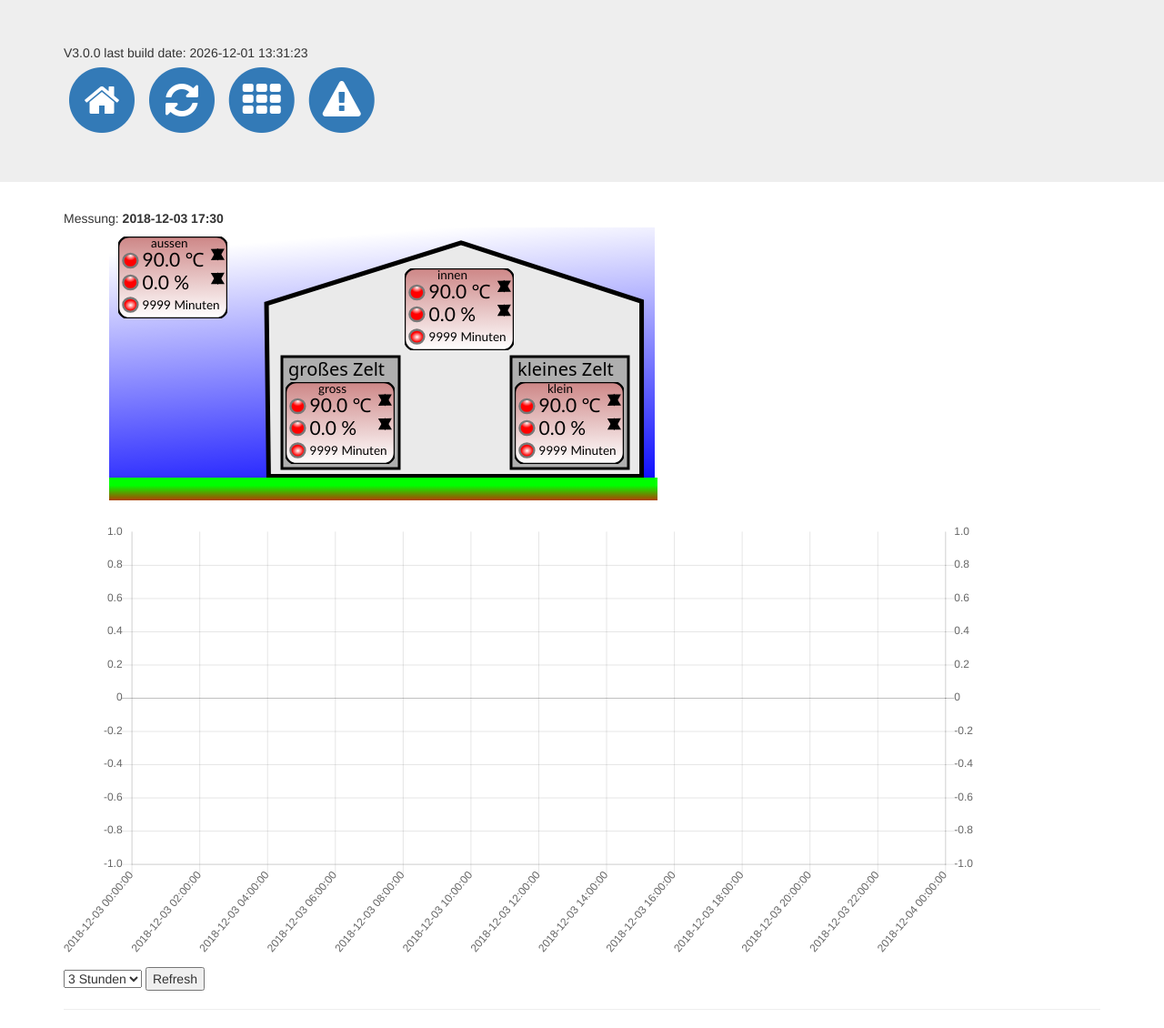
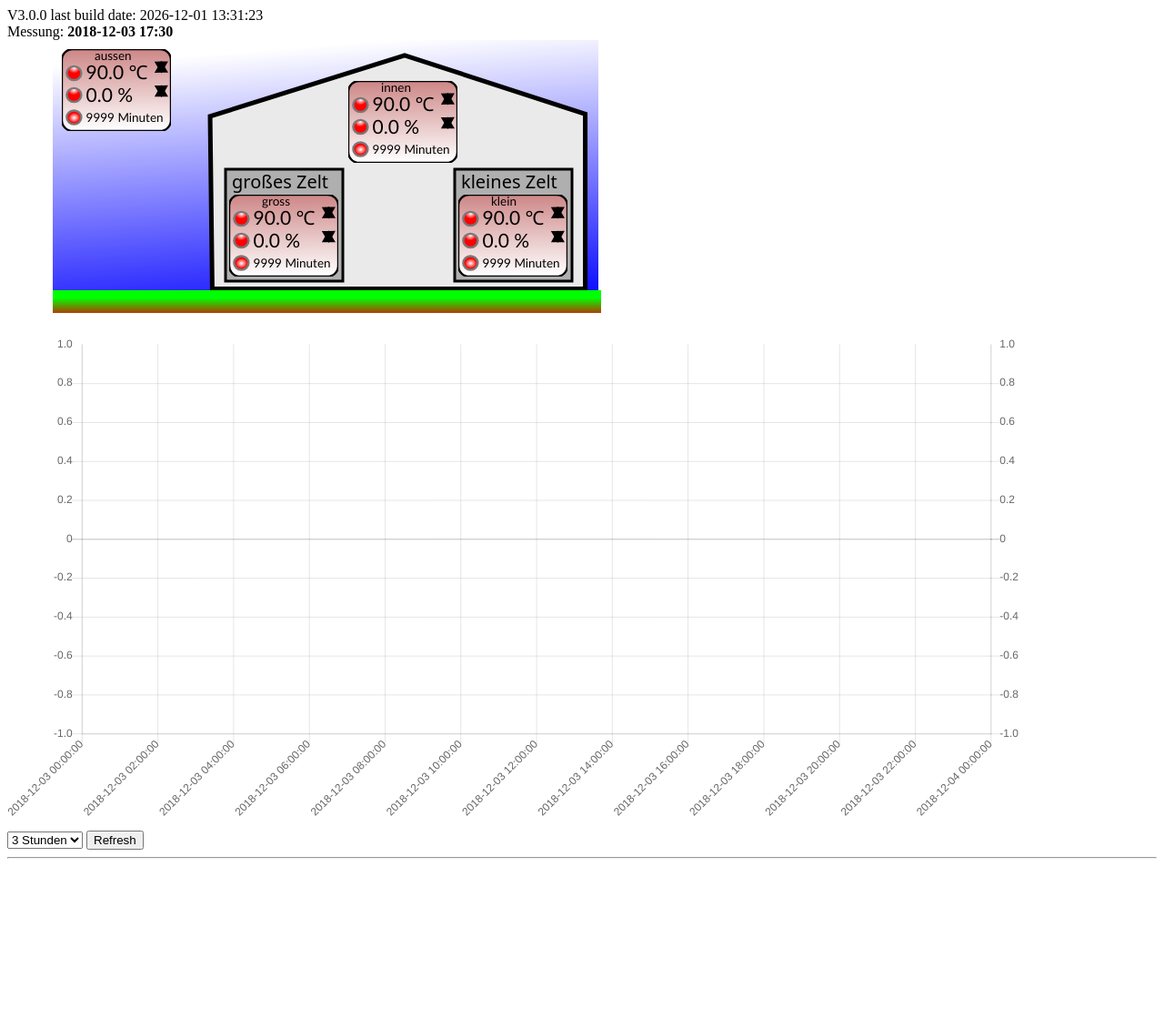
Before and after one commit to mgshadow/rasp_climate, a PHP site: page / in a window 1280 px wide. Shown: the whole page at 91% size. After the commit the page ends 952 px from the top, so only its background shows below. Run offline with PHP 8.4, Linux system fonts and the light colour scheme; data that the repository does not hold is empty; some libraries are stand-ins or nearby versions.

Commit message:
no message

```diff
--- a/index.php
+++ b/index.php
@@ -30,11 +30,10 @@
 <html xmlns="http://www.w3.org/1999/xhtml" xml:lang="en-US" lang="en-US">
 <head>
 <title>Klima</title>
-<link rel="stylesheet" href="//maxcdn.bootstrapcdn.com/font-awesome/4.3.0/css/font-awesome.min.css">
-<link rel="stylesheet" href="https://maxcdn.bootstrapcdn.com/bootstrap/3.3.2/css/bootstrap.min.css">
-<link rel="stylesheet" href="https://maxcdn.bootstrapcdn.com/bootstrap/3.3.2/css/bootstrap-theme.min.css">
-<script type="text/javascript" src="https://www.google.com/jsapi"></script>
-<script async="" src="./scripts/analytics.js"></script><script src="./scripts/Chart.bundle.js"></script><style type="text/css">/* Chart.js */
+
+<script async="" src="./scripts/analytics.js"></script>
+<script src="./scripts/Chart.bundle.js">
+</script><style type="text/css">/* Chart.js */
 @-webkit-keyframes chartjs-render-animation{from{opacity:0.99}to{opacity:1}}@keyframes chartjs-render-animation{from{opacity:0.99}to{opacity:1}}.chartjs-render-monitor{-webkit-animation:chartjs-render-animation 0.001s;animation:chartjs-render-animation 0.001s;}</style>
 <script src="./scripts/utils.js"></script>
 
```
